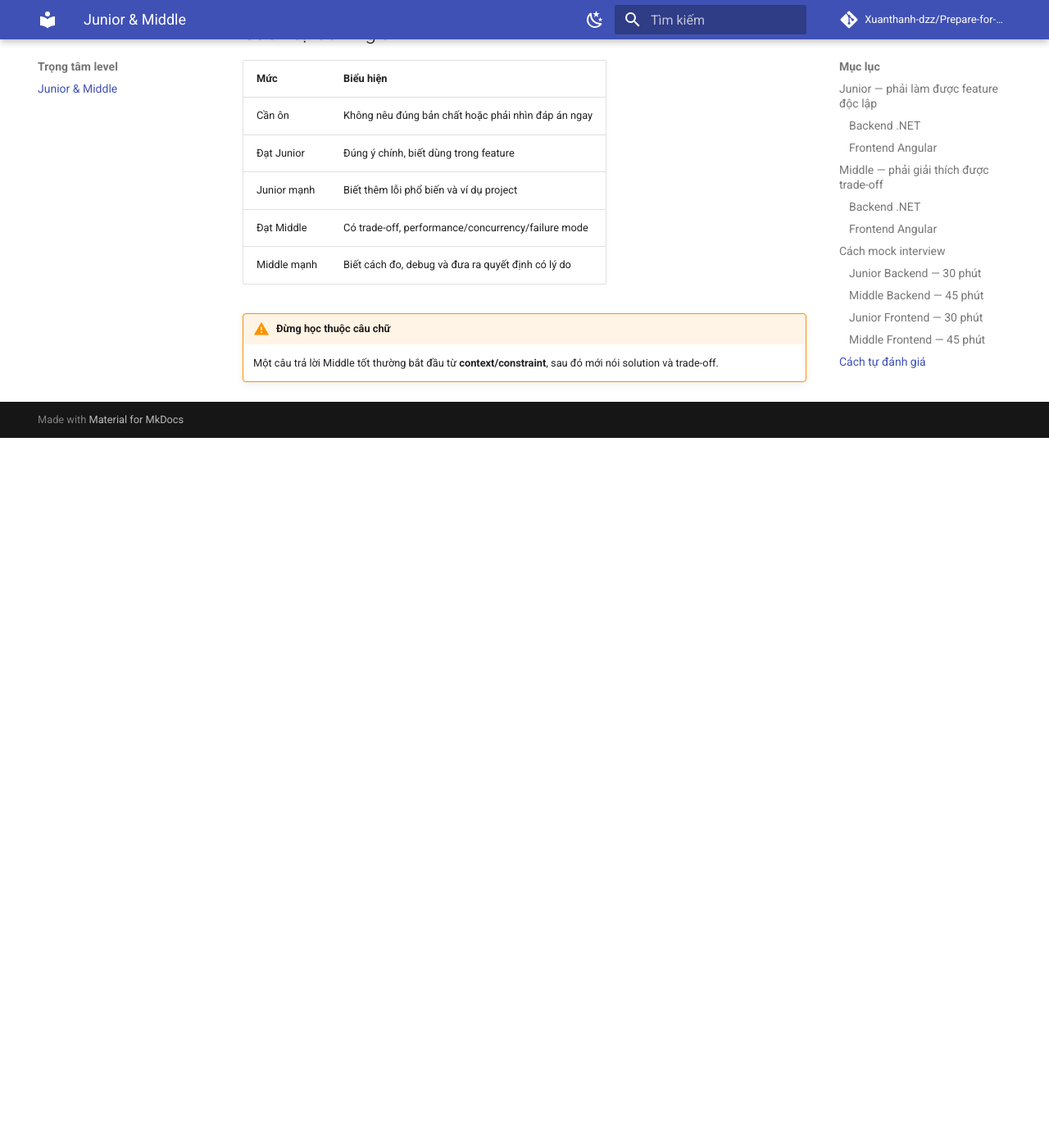
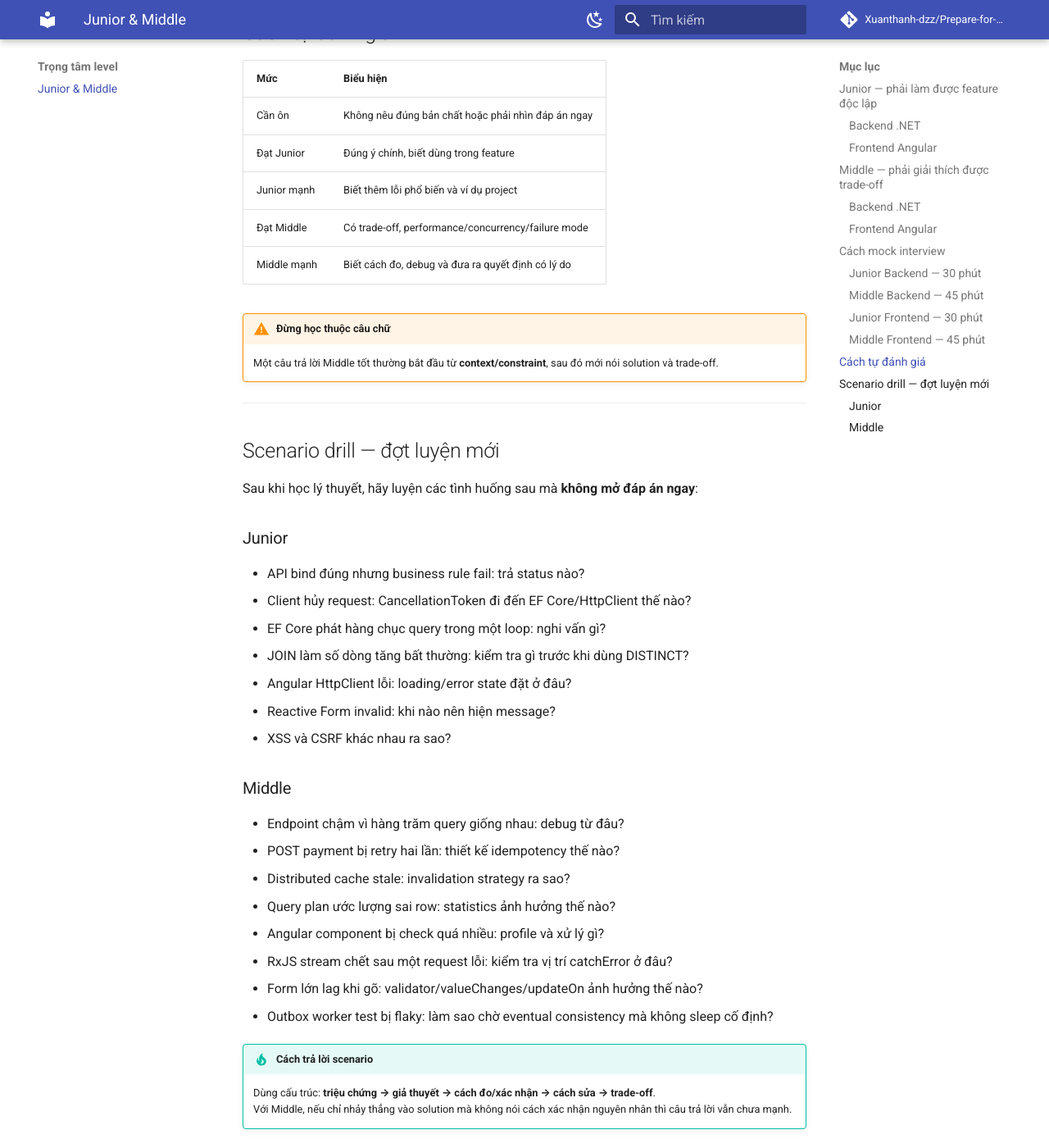
Before and after one commit to Xuanthanh-dzz/Prepare-for-job-interviews, an MkDocs documentation site: the page built from docs/tracks/junior-middle.md, in a window 1280 px wide and 1400 px high, scrolled down 3887 px. Shown: the whole window at 82% size. Built offline with MkDocs 1.6.1 and Material for MkDocs 9.7.7, drawn with Linux system fonts in a browser that asks for light colours; comment, search, counter and statistics services are not loaded; before the commit the page ends 4421 px from its top, so only the background shows below that.

Commit message:
docs: add junior and middle scenario drill

```diff
--- a/docs/tracks/junior-middle.md
+++ b/docs/tracks/junior-middle.md
@@ -135,3 +135,35 @@ Bạn nên chắc:
 
 !!! warning "Đừng học thuộc câu chữ"
     Một câu trả lời Middle tốt thường bắt đầu từ **context/constraint**, sau đó mới nói solution và trade-off.
+
+
+---
+
+## Scenario drill — đợt luyện mới
+
+Sau khi học lý thuyết, hãy luyện các tình huống sau mà **không mở đáp án ngay**:
+
+### Junior
+
+- API bind đúng nhưng business rule fail: trả status nào?
+- Client hủy request: CancellationToken đi đến EF Core/HttpClient thế nào?
+- EF Core phát hàng chục query trong một loop: nghi vấn gì?
+- JOIN làm số dòng tăng bất thường: kiểm tra gì trước khi dùng DISTINCT?
+- Angular HttpClient lỗi: loading/error state đặt ở đâu?
+- Reactive Form invalid: khi nào nên hiện message?
+- XSS và CSRF khác nhau ra sao?
+
+### Middle
+
+- Endpoint chậm vì hàng trăm query giống nhau: debug từ đâu?
+- POST payment bị retry hai lần: thiết kế idempotency thế nào?
+- Distributed cache stale: invalidation strategy ra sao?
+- Query plan ước lượng sai row: statistics ảnh hưởng thế nào?
+- Angular component bị check quá nhiều: profile và xử lý gì?
+- RxJS stream chết sau một request lỗi: kiểm tra vị trí catchError ở đâu?
+- Form lớn lag khi gõ: validator/valueChanges/updateOn ảnh hưởng thế nào?
+- Outbox worker test bị flaky: làm sao chờ eventual consistency mà không sleep cố định?
+
+!!! tip "Cách trả lời scenario"
+    Dùng cấu trúc: **triệu chứng → giả thuyết → cách đo/xác nhận → cách sửa → trade-off**.
+    Với Middle, nếu chỉ nhảy thẳng vào solution mà không nói cách xác nhận nguyên nhân thì câu trả lời vẫn chưa mạnh.
```
